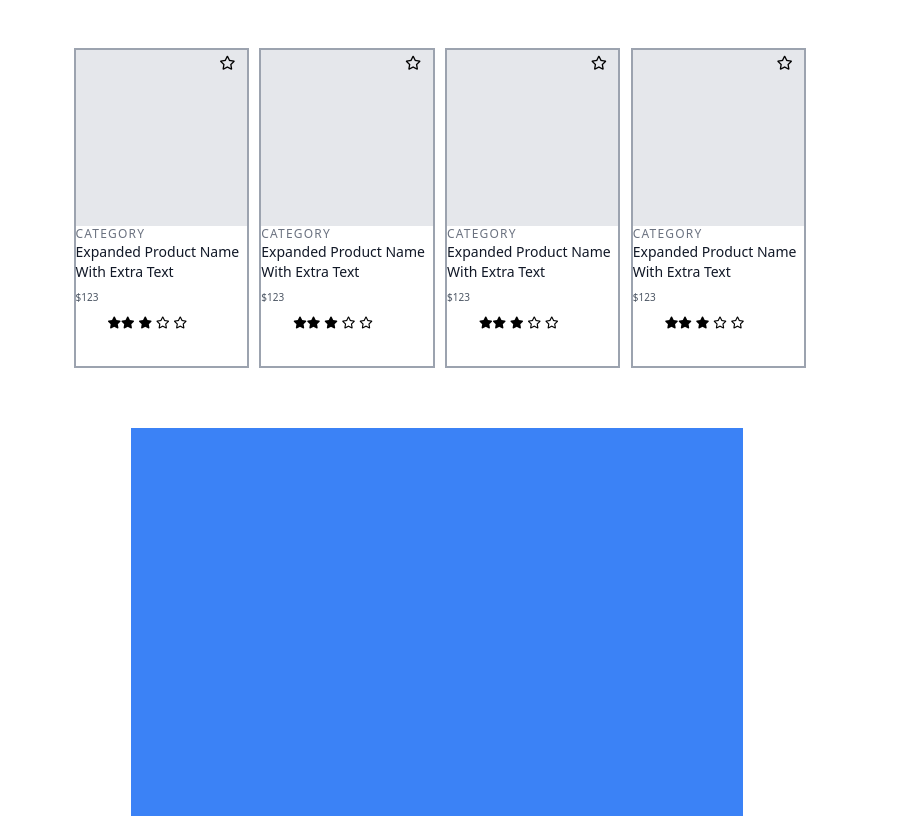
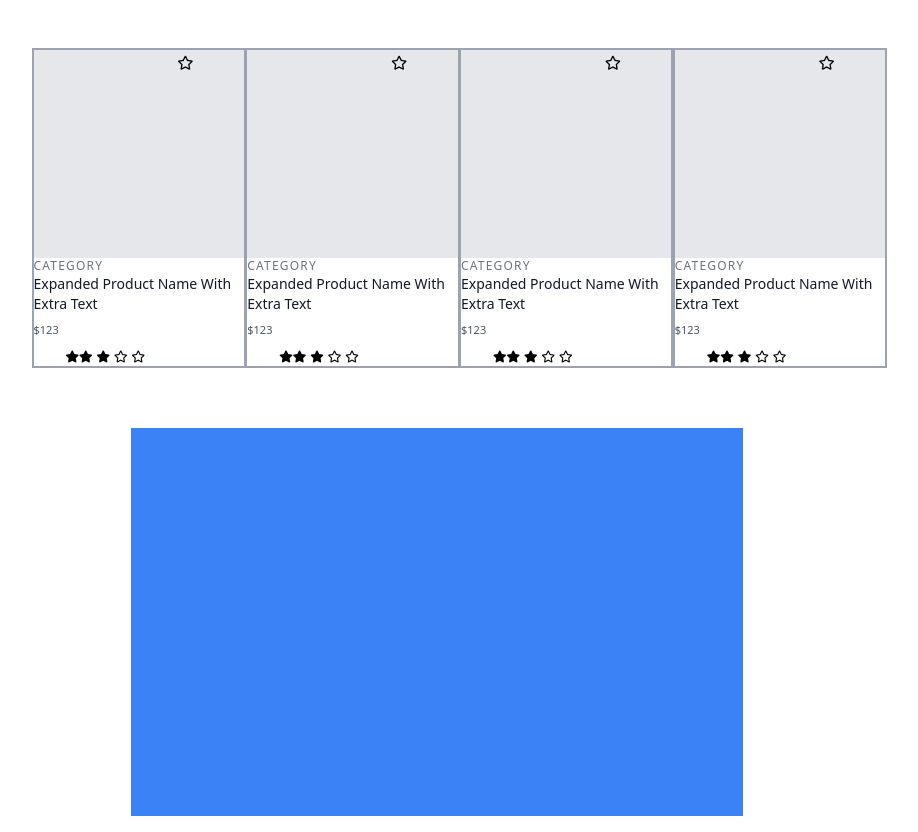
Before and after one commit to Capstone-MindUnits/Related-Items-Comparison, a React (Create React App) app in the folder productlist/: page / in a window 1280 px wide. Shown: the whole page, without its empty margins (203-1121 px from the left). Built offline with nearby package versions, Linux system fonts and the light colour scheme.

Commit message:
stars positioning

```diff
--- a/productlist/src/App.js
+++ b/productlist/src/App.js
@@ -14,7 +14,7 @@ class App extends React.Component {
     return (
       <div className="grid grid-cols-8 grid-rows-2 gap-4 min-h-screen m-3">
 
-          <div className="col-start-3 col-end-7 bg-grey-500 flex justify-center gap-2 ml-16">
+          <div className="col-start-3 col-end-7 flex justify-center gap-x-5 ml-16">
 
             <div className="row-start-1 row-end-2"><Cards/></div>
 
--- a/productlist/src/Components/Cards.js
+++ b/productlist/src/Components/Cards.js
@@ -8,12 +8,12 @@ export default function Cards() {
 
             <section className="text-gray-600 body-font">
             <div className="container px-20 py-8 mx-auto">
-                <div className="flex flex-wrap -m-10">
-                <div className=" w-3/4  mt-10 h-80 border-2 border-gray-400 focus:border-blue-500">
+                <div className="flex flex-wrap -m-8">
+                <div className=" w-11/12  mt-8 h-80 border-2 border-gray-400 focus:border-blue-500">
 
                     <a href="" className="block relative overflow-hidden">
 
-                    <div alt="ecommerce" className="object-cover object-center w-full h-44 block bg-gray-200">
+                    <div alt="ecommerce" className="object-cover object-center w-full h-52 block bg-gray-200">
                     <ul>
                         <li>
                             <i className="far fa-star fa-sm text-black ml-28"></i>
@@ -24,8 +24,8 @@ export default function Cards() {
                     <div className="text-gray-500 text-xs tracking-widest title-font mr-40">CATEGORY</div>
                     <h4 className="text-gray-900 title-font text-sm font-medium">Expanded Product Name With Extra Text</h4>
                     <p className="mb-1">$123</p>
-                    <link rel="stylesheet" href="https://use.fontawesome.com/releases/v5.11.2/css/all.css" />
-                        <ul class="flex justify mr-28">
+
+                    <ul class="flex">
                         <li>
                             <i class="fas fa-star fa-xs text-black mb-2"></i>
                         </li>
@@ -42,6 +42,8 @@ export default function Cards() {
                             <i class="far fa-star fa-xs text-black mb-3 mr-1"></i>
                         </li>
                         </ul>
+
+                    <link rel="stylesheet" href="https://use.fontawesome.com/releases/v5.11.2/css/all.css" />
                     <div className="mt-4">
                     </div>
                 </div>
--- a/productlist/src/index.css
+++ b/productlist/src/index.css
@@ -4,5 +4,5 @@
 
 
 p{
- font-size: 10px;
+ font-size: 11px;
 }
```
